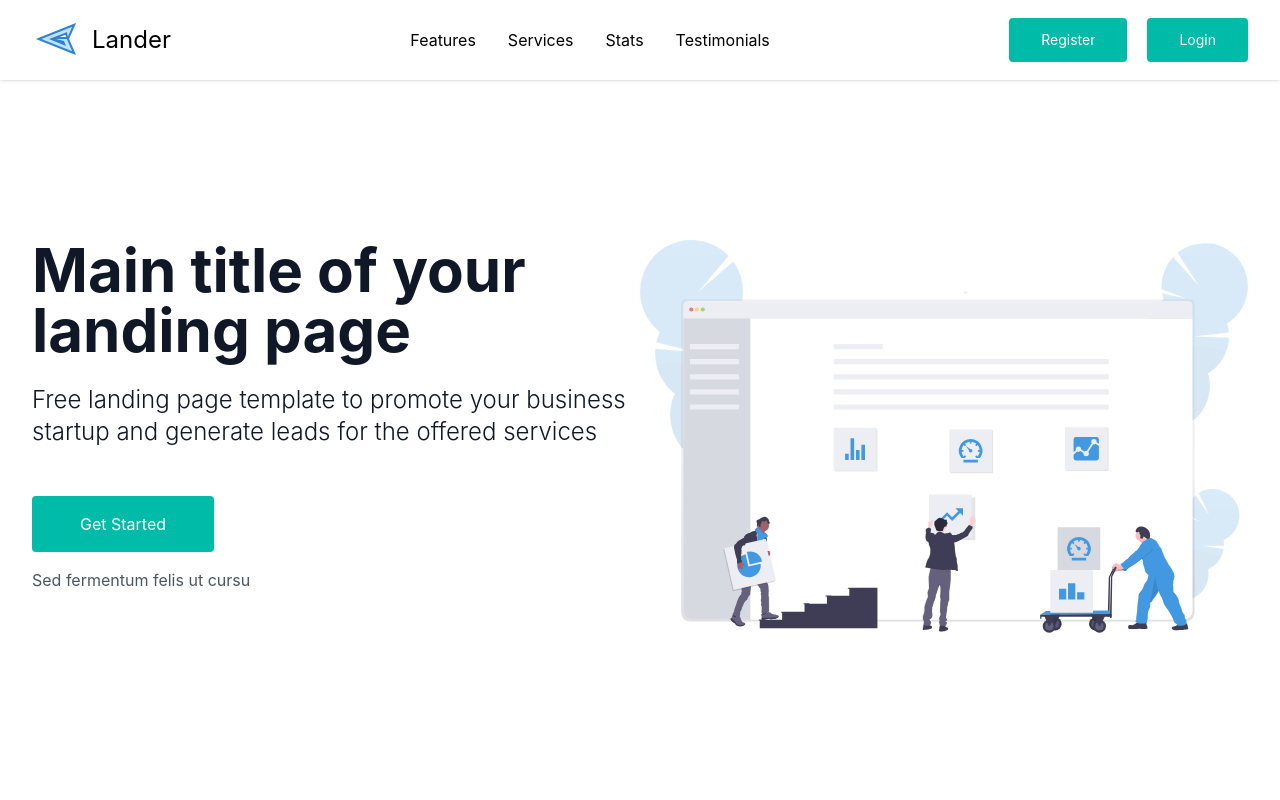
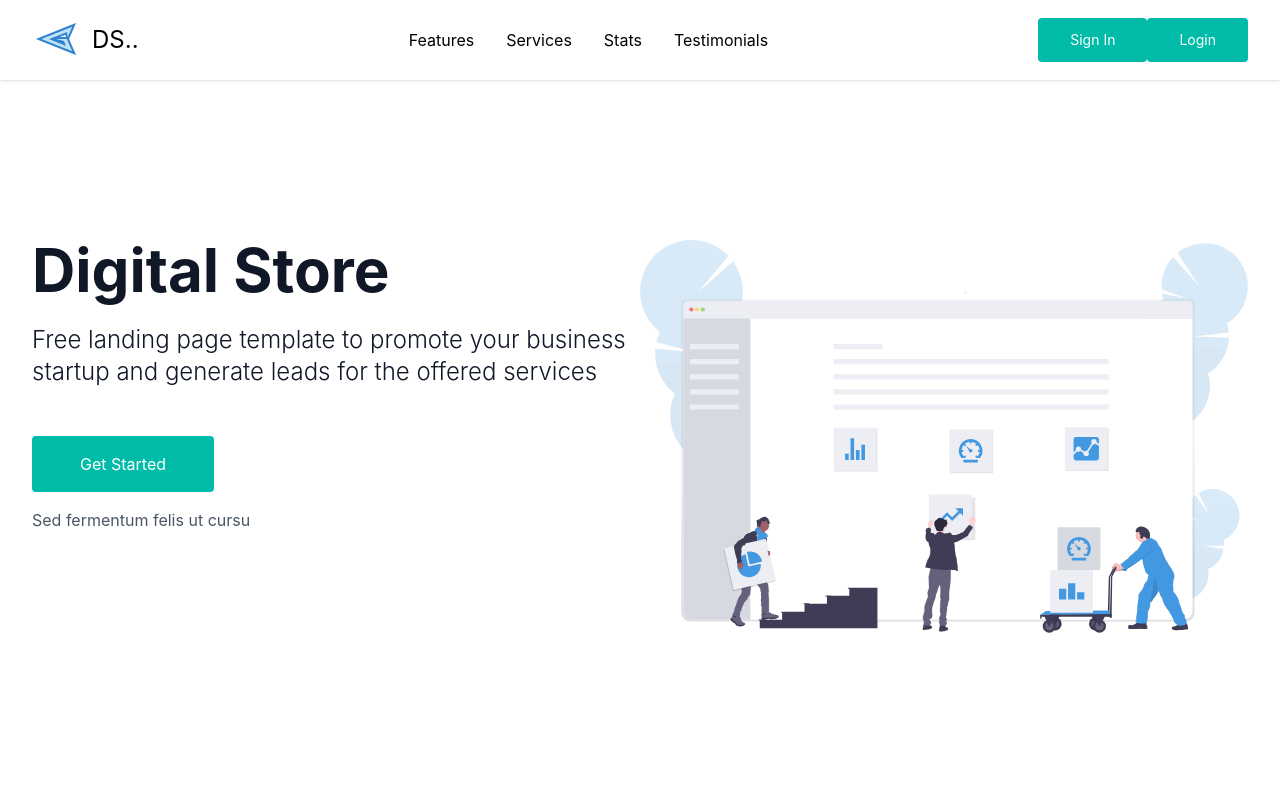
Before and after one commit to PrakashRajbanshi14/DigitalStore_Frontend, a React (Vite) app: page / in a window 1280 px wide. Shown: the top 800 px of the page. Built offline with nearby package versions, Linux system fonts and the light colour scheme.

Commit message:
Refactor authentication components and enhance user navigation with Navbar integration

```diff
--- /dev/null
+++ b/src/globals/components/Navbar.tsx
@@ -0,0 +1,62 @@
+import { Link } from "react-router-dom"
+import { useAppSelector } from "../../store/hooks"
+import { useEffect, useState } from "react"
+
+function Navbar() {
+    const reduxToken = useAppSelector((store)=>store.auth.user.token)
+    const localStorageToken = localStorage.getItem("token")
+    const [isLoggedIn, setIsLoggedIn] = useState<boolean>(false)
+
+    useEffect(()=> {
+        // setIsLoggedIn(!!localStorageToken || !!reduxToken)
+        if(reduxToken && localStorageToken){
+            setIsLoggedIn(true)
+        }
+    }, [])
+    return (
+        <>
+            <header className="sticky top-0 bg-white shadow">
+                <div className="container flex flex-col sm:flex-row justify-between items-center mx-auto py-4 px-8">
+                    <div className="flex items-center text-2xl">
+                        <div className="w-12 mr-3">
+                            <svg xmlns="http://www.w3.org/2000/svg" viewBox="0 0 48 48">
+                                <path fill="#BEE3F8" d="M44,7L4,23l40,16l-7-16L44,7z M36,23H17l18-7l1,6V23z" />
+                                <path fill="#3182CE" d="M40.212,10.669l-5.044,11.529L34.817,23l0.351,0.802l5.044,11.529L9.385,23L40.212,10.669 M44,7L4,23 l40,16l-7-16L44,7L44,7z">
+                                </path>
+                                <path fill="#3182CE" d="M36,22l-1-6l-18,7l17,7l-2-5l-8-2h12V22z M27.661,21l5.771-2.244L33.806,21H27.661z">
+                                </path>
+                            </svg>
+                        </div>DS..
+                    </div>
+                    <div className="flex mt-4 sm:mt-0">
+                        <a className="px-4" href="#features">Features</a>
+                        <a className="px-4" href="#services">Services</a>
+                        <a className="px-4" href="#stats">Stats</a>
+                        <a className="px-4" href="#testimonials">Testimonials</a>
+                    </div>
+
+                    <div className="hidden md:block">
+                        {isLoggedIn? (
+                             <Link to='/logout'>
+                                <button type="button" className="mr-5 py-3 px-8 text-sm bg-teal-500 hover:bg-teal-600 rounded text-white ">Logout</button>
+                            </Link>
+                            ): (
+                                <>
+                                    <Link to='/register'>
+                                        <button type="button" className=" py-3 px-8 text-sm bg-teal-500 hover:bg-teal-600 rounded text-white ">Sign In</button>
+                                    </Link>
+                                    <Link to='/login'>
+                                        <button type="button" className=" py-3 px-8 text-sm bg-teal-500 hover:bg-teal-600 rounded text-white ">Login</button>
+                                    </Link>
+                                </>
+                            )
+                        }
+
+                    </div>
+                </div>
+            </header>
+        </>
+    )
+}
+
+export default Navbar
--- a/src/pages/home/Home.tsx
+++ b/src/pages/home/Home.tsx
@@ -1,48 +1,16 @@
-import { Link } from "react-router-dom"
+import Navbar from "../../globals/components/Navbar"
+
 
 
 function Home(){
     return (
-
 <div>
-  <header className="sticky top-0 bg-white shadow">
-    <div className="container flex flex-col sm:flex-row justify-between items-center mx-auto py-4 px-8">
-      <div className="flex items-center text-2xl">
-        <div className="w-12 mr-3">
-          <svg xmlns="http://www.w3.org/2000/svg" viewBox="0 0 48 48">
-            <path fill="#BEE3F8" d="M44,7L4,23l40,16l-7-16L44,7z M36,23H17l18-7l1,6V23z" />
-            <path fill="#3182CE" d="M40.212,10.669l-5.044,11.529L34.817,23l0.351,0.802l5.044,11.529L9.385,23L40.212,10.669 M44,7L4,23 l40,16l-7-16L44,7L44,7z">
-            </path>
-            <path  fill="#3182CE" d="M36,22l-1-6l-18,7l17,7l-2-5l-8-2h12V22z M27.661,21l5.771-2.244L33.806,21H27.661z">
-            </path>
-          </svg>
-        </div>Lander
-      </div>
-      <div className="flex mt-4 sm:mt-0">
-        <a className="px-4" href="#features">Features</a>
-        <a className="px-4" href="#services">Services</a>
-        <a className="px-4" href="#stats">Stats</a>
-        <a className="px-4" href="#testimonials">Testimonials</a>
-      </div>
-
-      <div className="hidden md:block">
-   <Link to='/register'>
-   <button type="button" className="mr-5 py-3 px-8 text-sm bg-teal-500 hover:bg-teal-600 rounded text-white ">Register
-        </button>
-   </Link>
-   <Link to='/login'>
-   <button type="button" className=" py-3 px-8 text-sm bg-teal-500 hover:bg-teal-600 rounded text-white ">Login
-        </button>
-   </Link>
-      </div>
-    </div>
-  </header>
+ <Navbar/>
   <main className="text-gray-900">
     <section className="pt-20 md:pt-40">
       <div className="container mx-auto px-8 lg:flex">
         <div className="text-center lg:text-left lg:w-1/2">
-          <h1 className="text-4xl lg:text-5xl xl:text-6xl font-bold leading-none">Main title of your
-            landing page</h1>
+          <h1 className="text-4xl lg:text-5xl xl:text-6xl font-bold leading-none">Digital Store</h1>
           <p className="text-xl lg:text-2xl mt-6 font-light">Free landing page template to promote your
             business startup and generate leads for the offered services
           </p>
@@ -582,7 +550,7 @@
               <p className="mt-6">Eu lobortis elementum nibh tellus molestie nunc non blandit massa.
                 Sit amet consectetur adipiscing elit duis.
               </p>
-              <div className="flex items-center mt-8"><img className="w-12 h-12 mr-4 rounded-full" src="https://placeimg.com/150/150/people" alt="Jane Doe" />
+              <div className="flex items-center mt-8"><img className="w-12 h-12 mr-4 rounded-full" src="https://images.rawpixel.com/image_png_800/cHJpdmF0ZS9sci9pbWFnZXMvd2Vic2l0ZS8yMDI0LTA3L3Jhd3BpeGVsX29mZmljZV80MV9wb3J0cmFpdF9vZl9waG90b19vZl9idXNpbmVzc19tYW5fZG9pbmdfY3Jvc19hYzI5NmNmMy1hZmQ4LTQ3ZDQtYTY1NS1mZWVjMGZhMDU5ZWMucG5n.png" alt="Jane Doe" />
                 <div>
                   <p>Jane Doe
                   </p>
@@ -599,7 +567,7 @@
               <p className="mt-6">Eu lobortis elementum nibh tellus molestie nunc non blandit massa.
                 Sit amet consectetur adipiscing elit duis.
               </p>
-              <div className="flex items-center mt-8"><img className="w-12 h-12 mr-4 rounded-full" src="https://placeimg.com/150/150/people" alt="John Doe" />
+              <div className="flex items-center mt-8"><img className="w-12 h-12 mr-4 rounded-full" src="https://images.rawpixel.com/image_png_800/cHJpdmF0ZS9sci9pbWFnZXMvd2Vic2l0ZS8yMDI0LTA3L3Jhd3BpeGVsX29mZmljZV80MV9wb3J0cmFpdF9vZl9waG90b19vZl9idXNpbmVzc19tYW5fZG9pbmdfY3Jvc19hYzI5NmNmMy1hZmQ4LTQ3ZDQtYTY1NS1mZWVjMGZhMDU5ZWMucG5n.png" alt="John Doe" />
                 <div>
                   <p>John Doe
                   </p>
@@ -616,7 +584,7 @@
               <p className="mt-6">Eu lobortis elementum nibh tellus molestie nunc non blandit massa.
                 Sit amet consectetur adipiscing elit duis.
               </p>
-              <div className="flex items-center mt-8"><img className="w-12 h-12 mr-4 rounded-full" src="https://placeimg.com/150/150/people" alt="Jane Smith" />
+              <div className="flex items-center mt-8"><img className="w-12 h-12 mr-4 rounded-full" src="https://images.rawpixel.com/image_png_800/cHJpdmF0ZS9sci9pbWFnZXMvd2Vic2l0ZS8yMDI0LTA3L3Jhd3BpeGVsX29mZmljZV80MV9wb3J0cmFpdF9vZl9waG90b19vZl9idXNpbmVzc19tYW5fZG9pbmdfY3Jvc19hYzI5NmNmMy1hZmQ4LTQ3ZDQtYTY1NS1mZWVjMGZhMDU5ZWMucG5n.png" alt="Jane Smith" />
                 <div>
                   <p>Jane Smith
                   </p>
--- a/src/pages/user/Login.tsx
+++ b/src/pages/user/Login.tsx
@@ -2,7 +2,7 @@
 import { useAppDispatch, useAppSelector } from "../../store/hooks"
 import { loginUser, resetStatus } from "../../store/authSlice"
 import { Status } from "../../globals/types/type"
-import { useNavigate } from "react-router-dom"
+import { Link, useNavigate } from "react-router-dom"
 
 
 function Login(){
@@ -75,6 +75,7 @@
                         Account
                         </button>
                 </div>
+                <p className="text-center">Not Registered ? <Link to="/register" className="text-blue-600">Register Here</Link> </p>
             </form>
         </div>
     </div>
--- a/src/pages/user/Register.tsx
+++ b/src/pages/user/Register.tsx
@@ -1,7 +1,7 @@
 import { useState,useEffect, type ChangeEvent } from "react"
 import { useAppDispatch, useAppSelector } from "../../store/hooks"
 import { registerUser, resetStatus } from "../../store/authSlice"
-import { useNavigate } from "react-router-dom"
+import { Link, useNavigate } from "react-router-dom"
 import { Status } from "../../globals/types/type"
 
 function Register(){
@@ -81,6 +81,7 @@
                         Account
                         </button>
                 </div>
+                <p className="text-center">Already Registered ? <Link to="/login" className="text-blue-600">Login Here</Link> </p>
             </form>
         </div>
     </div>
--- a/src/store/authSlice.ts
+++ b/src/store/authSlice.ts
@@ -7,6 +7,7 @@
     username : string | null,
     email: string | null,
     password : string | null,
+    token?: string | null
 }
 
 interface ILoginUser{
@@ -23,7 +24,8 @@
     user : {
         username: null,
         email: null,
-        password: null
+        password: null,
+        token:  null
     },
     status : Status.LOADING
 }
@@ -40,12 +42,15 @@
         },
         resetStatus(state:IAuthState){
             state.status = Status.LOADING
+        },
+        setToken(state:IAuthState, action:PayloadAction<string>){
+            state.user.token = action.payload
         }
     }
 })
 
 
-export const {setStatus, setUser, resetStatus} = authSlice.actions
+export const {setStatus, setUser, resetStatus, setToken} = authSlice.actions
 export default authSlice.reducer
 
 export function registerUser(data:IUser){
@@ -69,8 +74,15 @@
     return async function loginUserThunk(dispatch:AppDispatch){
         try {
              const response = await API.post("/auth/login",data)
+             const tokenData = response.data.token
             if(response.status === 200){
                 dispatch(setStatus(Status.SUCCESS))
+                if(response.data.token){
+                    localStorage.setItem("token", tokenData)
+                    dispatch(setToken(tokenData))
+                }else{
+                    dispatch(setStatus(Status.ERROR))
+                }
             }else{
                 dispatch(setStatus(Status.ERROR))
             }
```
